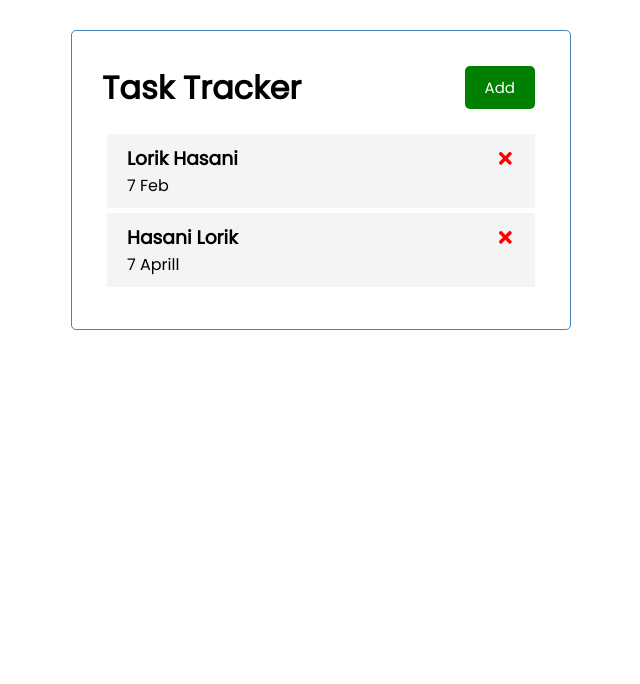
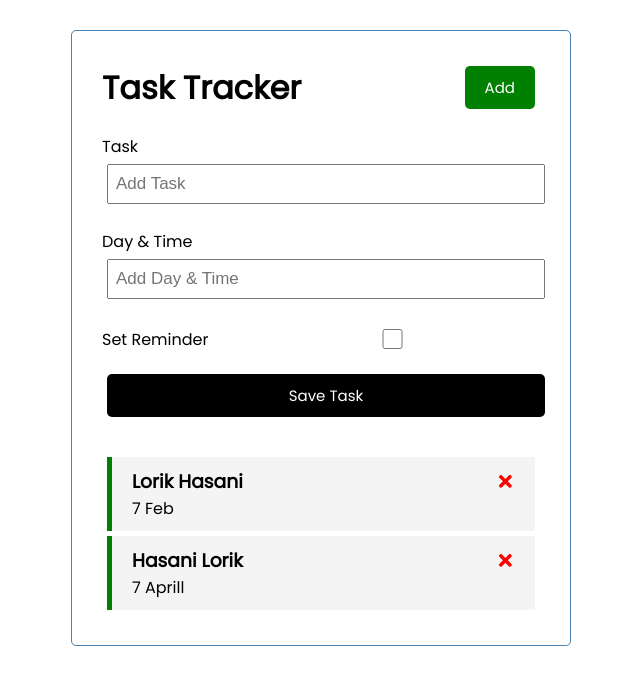
Before and after one commit to LorikHasani/React---TastTracker---App, a React (Create React App) app: page / in a window 1280 px wide. Shown: the top 684 px of the page, without its empty margins (319-959 px from the left). Built offline with nearby package versions, Linux system fonts and the light colour scheme.

Commit message:
Added add function

```diff
--- a/src/App.js
+++ b/src/App.js
@@ -1,6 +1,7 @@
 import Header from "./components/Header";
 import Tasks from "./components/Tasks";
 import { useState } from "react";
+import AddTask from "./components/AddTask";
 
 const App = () => {
   const [tasks, setTasks] = useState([
@@ -18,15 +19,36 @@
     },
   ]);
 
+  //Add Task
+  const addTask = (task) => {
+    const id = Math.floor(Math.random() * 1000) + 1;
+    const newTask = { id, ...task };
+    setTasks([...tasks, newTask]);
+  };
+
   //Delete Task
   const deleteTask = (id) => {
     setTasks(tasks.filter((task) => task.id !== id));
   };
 
+  //Toogle Reminder
+  const toggleReminder = (id) => {
+    setTasks(
+      tasks.map((task) =>
+        task.id === id ? { ...task, reminder: !task.reminder } : task
+      )
+    );
+  };
+
   return (
     <div className="container">
       <Header />
-      {tasks.length > 0 ? <Tasks tasks={tasks} onDelete={deleteTask} /> : 'No Tasks to show'}
+      <AddTask onAdd={addTask} />
+      {tasks.length > 0 ? (
+        <Tasks tasks={tasks} onDelete={deleteTask} onToggle={toggleReminder} />
+      ) : (
+        "No Tasks to show"
+      )}
     </div>
   );
 };
--- /dev/null
+++ b/src/components/AddTask.js
@@ -0,0 +1,59 @@
+import { useState } from "react";
+
+const AddTasks = ({ onAdd }) => {
+  const [text, setText] = useState("");
+  const [day, setDay] = useState("");
+  const [reminder, setReminder] = useState(false);
+
+  const onSubmit = (e) => {
+    e.preventDefault();
+
+    if (!text) {
+      alert("Please add a task");
+      return;
+    }
+
+    onAdd({ text, day, reminder });
+
+    setText('');
+    setDay('');
+    setReminder(false);
+
+  };
+
+  return (
+    <form className="add-form" onSubmit={onSubmit}>
+      <div className="form-control">
+        <label>Task</label>
+        <input
+          type="text"
+          placeholder="Add Task"
+          value={text}
+          onChange={(e) => setText(e.target.value)}
+        />
+      </div>
+      <div className="form-control">
+        <label>Day & Time</label>
+        <input
+          type="text"
+          placeholder="Add Day & Time"
+          value={day}
+          onChange={(e) => setDay(e.target.value)}
+        />
+      </div>
+      <div className="form-control form-control-check">
+        <label>Set Reminder</label>
+        <input
+          type="checkbox"
+          checked={reminder}
+          value={reminder}
+          onChange={(e) => setReminder(e.currentTarget.checked)}
+        />
+      </div>
+
+      <input type="submit" value="Save Task" className="btn btn-block" />
+    </form>
+  );
+};
+
+export default AddTasks;
--- a/src/components/Task.js
+++ b/src/components/Task.js
@@ -1,8 +1,8 @@
 import { FaTimes } from "react-icons/fa";
 
-const Task = ({ task, onDelete }) => {
+const Task = ({ task, onDelete, onToggle }) => {
   return (
-    <div className="task">
+    <div className={`task ${task.reminder ? 'reminder' : ''}`} onDoubleClick={() => onToggle(task.id)}>
       <h3>
         {task.text}{" "}
         <FaTimes
--- a/src/components/Tasks.js
+++ b/src/components/Tasks.js
@@ -1,11 +1,15 @@
 import Task from "./Task";
 
-const Tasks = ({ tasks, onDelete }) => {
+const Tasks = ({ tasks, onDelete, onToggle }) => {
   return (
     <>
       {tasks.map((task) => (
-        <Task key={task.id} task={task}
-        onDelete={onDelete} />
+        <Task
+          key={task.id}
+          task={task}
+          onDelete={onDelete}
+          onToggle={onToggle}
+        />
       ))}
     </>
   );
```
